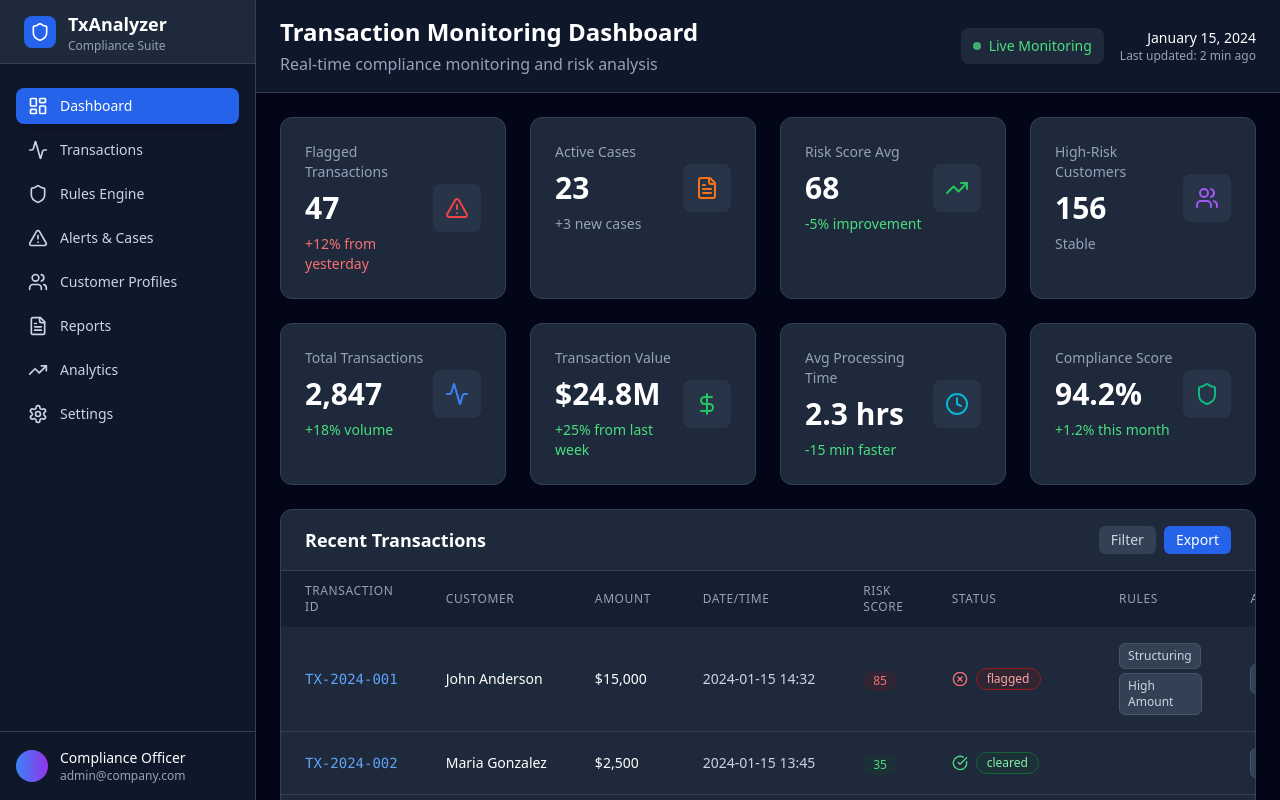
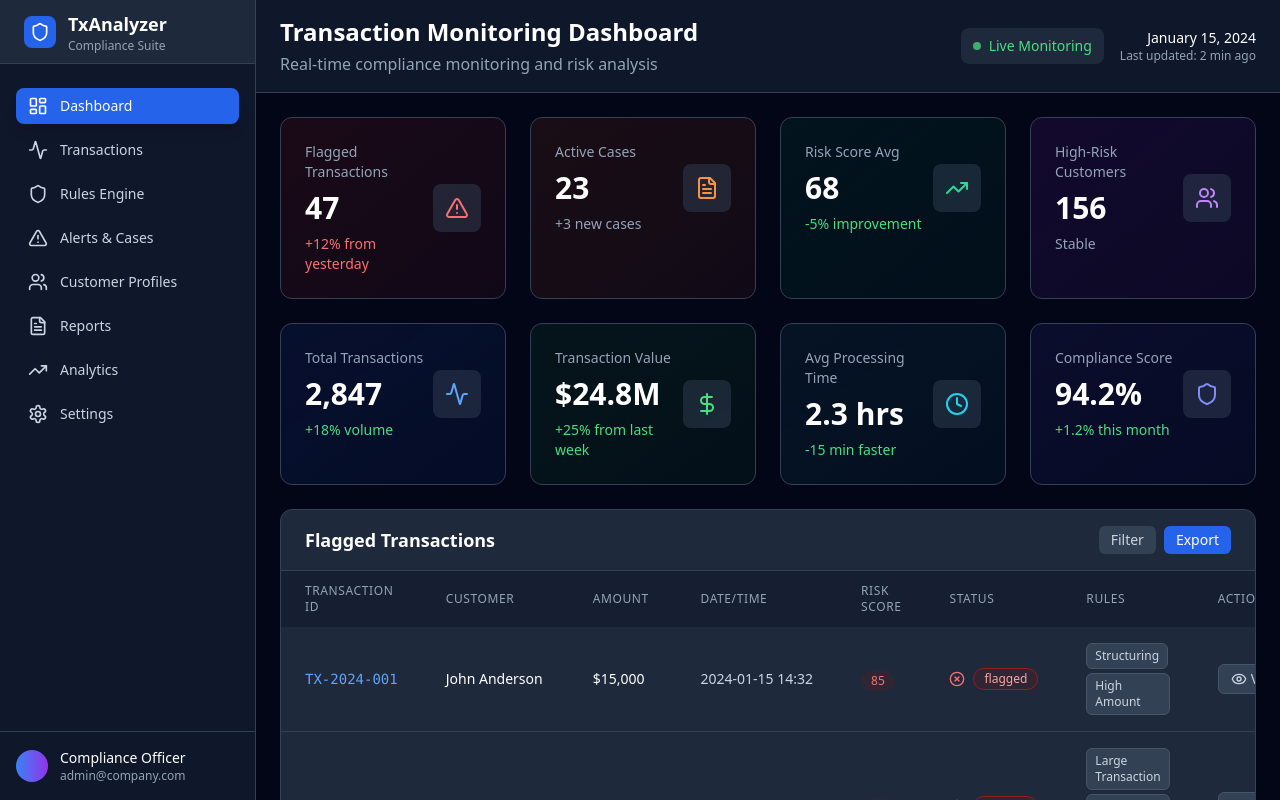
Before and after one commit to Cyrilkwashie/finview-alert-compass, a React (Vite) app: page / in a window 1280 px wide. Built offline with nearby package versions, Linux system fonts and the light colour scheme.

Commit message:
feat: Style dashboard cards and filter transactions
- Added color styling to the KPI cards on the dashboard.
- Filtered the recent transactions on the dashboard and the transactions page to only show flagged transactions.

```diff
--- a/src/components/KPICard.tsx
+++ b/src/components/KPICard.tsx
@@ -9,9 +9,18 @@ interface KPICardProps {
   changeType?: 'positive' | 'negative' | 'neutral';
   icon: LucideIcon;
   iconColor?: string;
+  bgColor?: string;
 }
 
-const KPICard = ({ title, value, change, changeType = 'neutral', icon: Icon, iconColor = 'text-blue-500' }: KPICardProps) => {
+const KPICard = ({
+  title,
+  value,
+  change,
+  changeType = 'neutral',
+  icon: Icon,
+  iconColor = 'text-blue-500',
+  bgColor = 'bg-slate-800'
+}: KPICardProps) => {
   const getChangeColor = () => {
     switch (changeType) {
       case 'positive': return 'text-green-400';
@@ -21,7 +30,7 @@ const KPICard = ({ title, value, change, changeType = 'neutral', icon: Icon, ico
   };
 
   return (
-    <div className="bg-slate-800 rounded-xl p-6 border border-slate-700 hover:border-slate-600 transition-all duration-200 hover:shadow-lg">
+    <div className={`${bgColor} rounded-xl p-6 border border-slate-700 hover:border-slate-600 transition-all duration-200 hover:shadow-lg`}>
       <div className="flex items-center justify-between">
         <div>
           <p className="text-slate-400 text-sm font-medium">{title}</p>
--- a/src/components/TransactionTable.tsx
+++ b/src/components/TransactionTable.tsx
@@ -1,4 +1,3 @@
-
 import React, { useState } from 'react';
 import { AlertTriangle, Eye, Clock, CheckCircle, XCircle } from 'lucide-react';
 import TransactionDetail from './TransactionDetail';
@@ -61,8 +60,16 @@ const mockTransactions: Transaction[] = [
   }
 ];
 
-const TransactionTable = () => {
+interface TransactionTableProps {
+  showOnlyFlagged?: boolean;
+}
+
+const TransactionTable = ({ showOnlyFlagged = false }: TransactionTableProps) => {
   const [selectedTransaction, setSelectedTransaction] = useState<any>(null);
+
+  const filteredTransactions = showOnlyFlagged
+    ? mockTransactions.filter(t => t.status === 'flagged')
+    : mockTransactions;
 
   const getStatusIcon = (status: string) => {
     switch (status) {
@@ -110,7 +117,9 @@ const TransactionTable = () => {
       <div className="bg-slate-800 rounded-xl border border-slate-700 overflow-hidden">
         <div className="px-6 py-4 border-b border-slate-700">
           <div className="flex items-center justify-between">
-            <h3 className="text-lg font-semibold text-white">Recent Transactions</h3>
+            <h3 className="text-lg font-semibold text-white">
+              {showOnlyFlagged ? 'Flagged Transactions' : 'Recent Transactions'}
+            </h3>
             <div className="flex items-center space-x-2">
               <button className="px-3 py-1 text-sm bg-slate-700 text-slate-300 rounded-md hover:bg-slate-600 transition-colors">
                 Filter
@@ -153,7 +162,7 @@ const TransactionTable = () => {
               </tr>
             </thead>
             <tbody className="divide-y divide-slate-700">
-              {mockTransactions.map((transaction) => (
+              {filteredTransactions.map((transaction) => (
                 <tr key={transaction.id} className="hover:bg-slate-700/50 transition-colors">
                   <td className="px-6 py-4 whitespace-nowrap text-sm font-mono text-blue-400">
                     {transaction.id}
--- a/src/pages/Index.tsx
+++ b/src/pages/Index.tsx
@@ -1,4 +1,3 @@
-
 import React from 'react';
 import {
   AlertTriangle,
@@ -50,7 +49,8 @@ const Index = () => {
               change="+12% from yesterday"
               changeType="negative"
               icon={AlertTriangle}
-              iconColor="text-red-500"
+              iconColor="text-red-400"
+              bgColor="bg-gradient-to-br from-red-900/20 to-red-800/10 border-red-800/50"
             />
             <KPICard
               title="Active Cases"
@@ -58,7 +58,8 @@ const Index = () => {
               change="+3 new cases"
               changeType="neutral"
               icon={FileText}
-              iconColor="text-orange-500"
+              iconColor="text-orange-400"
+              bgColor="bg-gradient-to-br from-orange-900/20 to-orange-800/10 border-orange-800/50"
             />
             <KPICard
               title="Risk Score Avg"
@@ -66,7 +67,8 @@ const Index = () => {
               change="-5% improvement"
               changeType="positive"
               icon={TrendingUp}
-              iconColor="text-green-500"
+              iconColor="text-emerald-400"
+              bgColor="bg-gradient-to-br from-emerald-900/20 to-emerald-800/10 border-emerald-800/50"
             />
             <KPICard
               title="High-Risk Customers"
@@ -74,7 +76,8 @@ const Index = () => {
               change="Stable"
               changeType="neutral"
               icon={Users}
-              iconColor="text-purple-500"
+              iconColor="text-purple-400"
+              bgColor="bg-gradient-to-br from-purple-900/20 to-purple-800/10 border-purple-800/50"
             />
           </div>
 
@@ -86,7 +89,8 @@ const Index = () => {
               change="+18% volume"
               changeType="positive"
               icon={Activity}
-              iconColor="text-blue-500"
+              iconColor="text-blue-400"
+              bgColor="bg-gradient-to-br from-blue-900/20 to-blue-800/10 border-blue-800/50"
             />
             <KPICard
               title="Transaction Value"
@@ -94,7 +98,8 @@ const Index = () => {
               change="+25% from last week"
               changeType="positive"
               icon={DollarSign}
-              iconColor="text-green-500"
+              iconColor="text-green-400"
+              bgColor="bg-gradient-to-br from-green-900/20 to-green-800/10 border-green-800/50"
             />
             <KPICard
               title="Avg Processing Time"
@@ -102,7 +107,8 @@ const Index = () => {
               change="-15 min faster"
               changeType="positive"
               icon={Clock}
-              iconColor="text-cyan-500"
+              iconColor="text-cyan-400"
+              bgColor="bg-gradient-to-br from-cyan-900/20 to-cyan-800/10 border-cyan-800/50"
             />
             <KPICard
               title="Compliance Score"
@@ -110,12 +116,13 @@ const Index = () => {
               change="+1.2% this month"
               changeType="positive"
               icon={Shield}
-              iconColor="text-emerald-500"
+              iconColor="text-indigo-400"
+              bgColor="bg-gradient-to-br from-indigo-900/20 to-indigo-800/10 border-indigo-800/50"
             />
           </div>
 
           {/* Transaction Table */}
-          <TransactionTable />
+          <TransactionTable showOnlyFlagged={true} />
 
           {/* Quick Stats */}
           <div className="grid grid-cols-1 lg:grid-cols-2 gap-6">
--- a/src/pages/Transactions.tsx
+++ b/src/pages/Transactions.tsx
@@ -27,18 +27,6 @@ const transactions = [
     country: 'UAE'
   },
   {
-    id: 'TXN-2024-001546',
-    customer: 'Maria Rodriguez',
-    amount: '$45,750',
-    type: 'ACH Transfer',
-    time: '13:45:12',
-    date: '2024-01-15',
-    riskScore: 34,
-    status: 'cleared',
-    rules: [],
-    country: 'USA'
-  },
-  {
     id: 'TXN-2024-001545',
     customer: 'John Smith',
     amount: '$9,800',
@@ -46,17 +34,31 @@ const transactions = [
     time: '12:15:33',
     date: '2024-01-15',
     riskScore: 68,
-    status: 'under_review',
+    status: 'flagged',
     rules: ['Structuring Pattern'],
     country: 'USA'
+  },
+  {
+    id: 'TXN-2024-001548',
+    customer: 'Robert Chen',
+    amount: '$45,000',
+    type: 'Wire Transfer',
+    time: '16:45:22',
+    date: '2024-01-15',
+    riskScore: 92,
+    status: 'flagged',
+    rules: ['Suspicious Pattern', 'Geographic Risk'],
+    country: 'China'
   }
 ];
 
 const Transactions = () => {
   const [searchTerm, setSearchTerm] = useState('');
-  const [statusFilter, setStatusFilter] = useState('all');
+  const [statusFilter, setStatusFilter] = useState('flagged');
   const [selectedTransaction, setSelectedTransaction] = useState(null);
-  const [filteredTransactions, setFilteredTransactions] = useState(transactions);
+  const [filteredTransactions, setFilteredTransactions] = useState(
+    transactions.filter(t => t.status === 'flagged')
+  );
 
   const getStatusIcon = (status: string) => {
     switch (status) {
@@ -89,7 +91,8 @@ const Transactions = () => {
 
   const handleSearch = (term: string) => {
     setSearchTerm(term);
-    const filtered = transactions.filter(t =>
+    const baseData = transactions.filter(t => t.status === 'flagged');
+    const filtered = baseData.filter(t =>
       t.customer.toLowerCase().includes(term.toLowerCase()) ||
       t.id.toLowerCase().includes(term.toLowerCase()) ||
       t.amount.includes(term)
@@ -99,10 +102,11 @@ const Transactions = () => {
 
   const handleStatusFilter = (status: string) => {
     setStatusFilter(status);
+    const baseData = transactions.filter(t => t.status === 'flagged');
     if (status === 'all') {
-      setFilteredTransactions(transactions);
+      setFilteredTransactions(baseData);
     } else {
-      const filtered = transactions.filter(t => t.status === status);
+      const filtered = baseData.filter(t => t.status === status);
       setFilteredTransactions(filtered);
     }
   };
@@ -116,13 +120,13 @@ const Transactions = () => {
         <header className="bg-slate-900 border-b border-slate-700 px-6 py-4">
           <div className="flex items-center justify-between">
             <div>
-              <h1 className="text-2xl font-bold text-white">Transaction Monitoring</h1>
-              <p className="text-slate-400 mt-1">Real-time transaction analysis and risk assessment</p>
+              <h1 className="text-2xl font-bold text-white">Flagged Transactions</h1>
+              <p className="text-slate-400 mt-1">High-risk transactions requiring attention</p>
             </div>
             <div className="flex items-center space-x-4">
               <ExportUtility
                 data={filteredTransactions}
-                filename="transactions"
+                filename="flagged-transactions"
                 type="transactions"
               />
             </div>
@@ -142,16 +146,6 @@ const Transactions = () => {
                 className="w-full pl-10 pr-4 py-2 bg-slate-800 border border-slate-700 rounded-lg text-white placeholder-slate-400 focus:outline-none focus:ring-2 focus:ring-blue-500"
               />
             </div>
-            <select
-              value={statusFilter}
-              onChange={(e) => handleStatusFilter(e.target.value)}
-              className="px-4 py-2 bg-slate-800 border border-slate-700 rounded-lg text-white focus:outline-none focus:ring-2 focus:ring-blue-500"
-            >
-              <option value="all">All Status</option>
-              <option value="flagged">Flagged</option>
-              <option value="under_review">Under Review</option>
-              <option value="cleared">Cleared</option>
-            </select>
             <button className="flex items-center space-x-2 px-4 py-2 bg-slate-800 hover:bg-slate-700 border border-slate-700 text-white rounded-lg transition-colors">
               <Filter className="h-4 w-4" />
               <span>More Filters</span>
```
